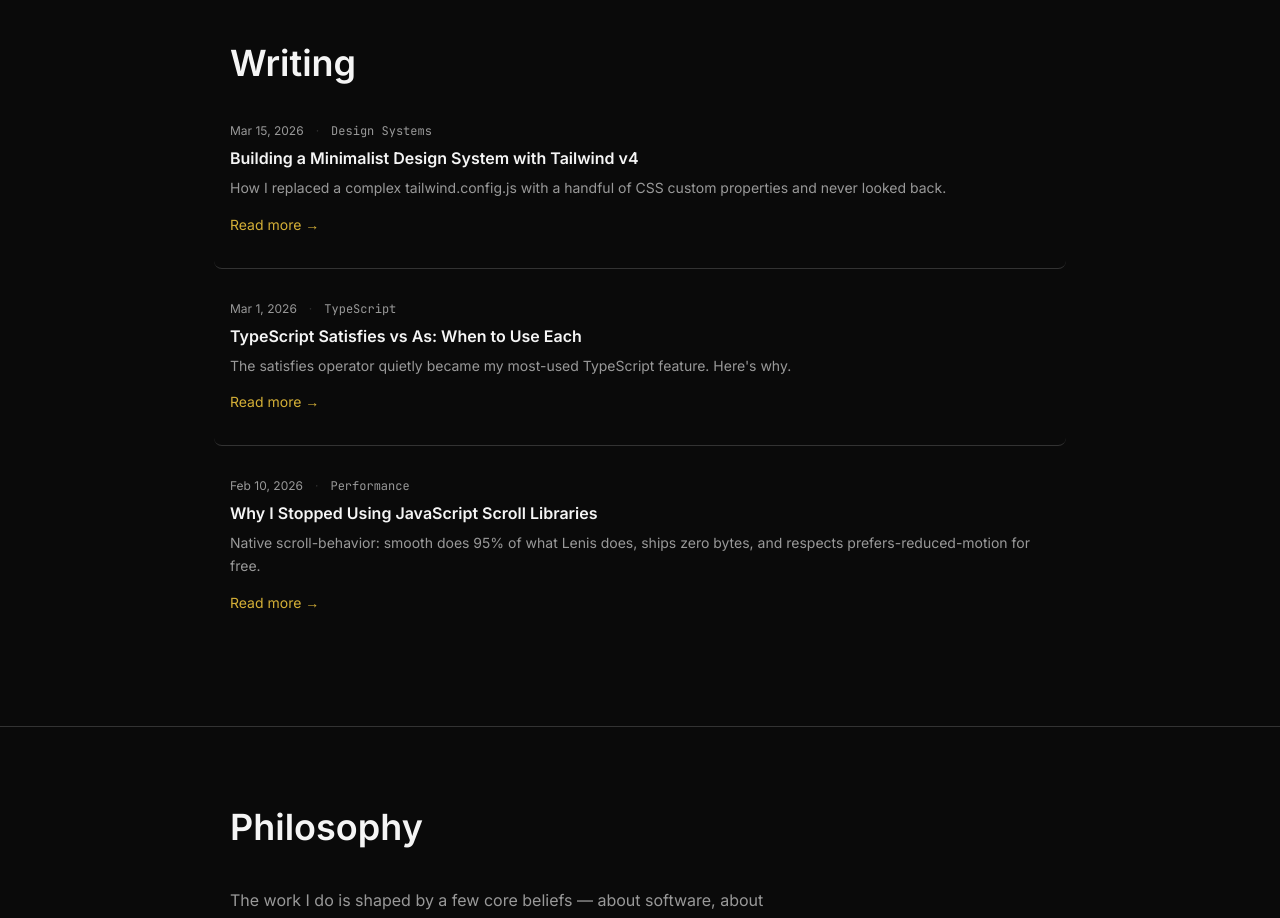
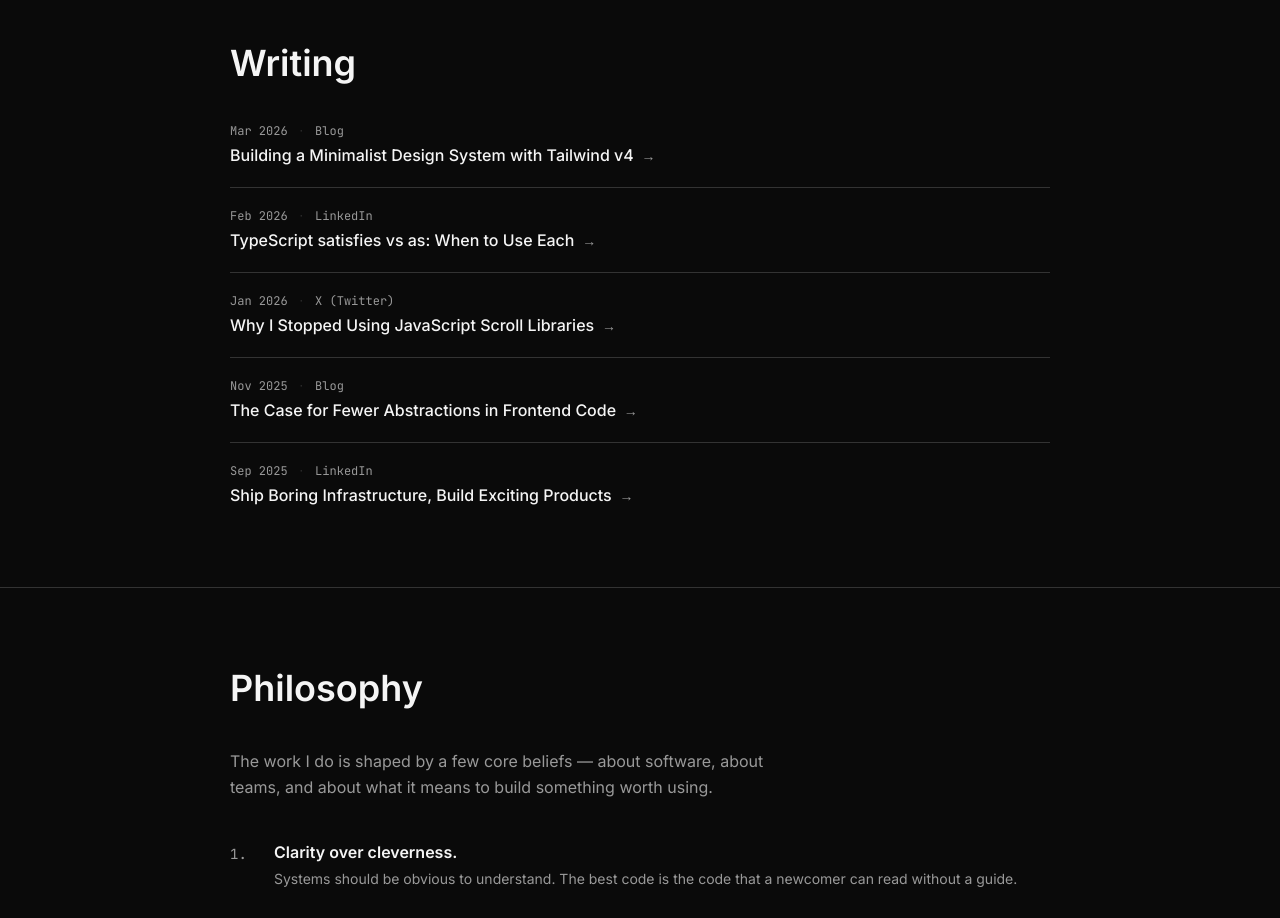
Before and after one commit to oscarmenendezgarcia/portfolio, a Next.js app: page / in a window 1280 px wide. Shown: the part 1220-2138 px from the top of the page. Built offline with nearby package versions, Linux system fonts and the light colour scheme; no server answers.

Commit message:
[dev] T-Writing: implement Writing section with platform list layout

```diff
--- a/components/sections/Writing.tsx
+++ b/components/sections/Writing.tsx
@@ -1,43 +1,67 @@
-// Server Component — placeholder stub. Content populated in the Writing feature task.
+// Server Component — Writing section.
+// Lists articles and posts published on external platforms (LinkedIn, X, Blog),
+// ordered by date descending. Layout: simple list, no thumbnails.
+
+type Platform = "LinkedIn" | "X" | "Blog";
 
 type Article = {
   title: string;
-  date: string; // ISO 8601
+  /** ISO 8601 date — used for sorting and the <time> datetime attribute. */
+  date: string;
   dateDisplay: string;
-  category: string;
-  excerpt: string;
+  platform: Platform;
   href: string;
 };
 
-const PLACEHOLDER_ARTICLES: Article[] = [
+// Articles ordered newest-first. Add new entries at the top.
+const ARTICLES: Article[] = [
   {
     title: "Building a Minimalist Design System with Tailwind v4",
     date: "2026-03-15",
-    dateDisplay: "Mar 15, 2026",
-    category: "Design Systems",
-    excerpt:
-      "How I replaced a complex tailwind.config.js with a handful of CSS custom properties and never looked back.",
-    href: "#",
+    dateDisplay: "Mar 2026",
+    platform: "Blog",
+    href: "https://oscar.dev/posts/tailwind-v4-design-system",
   },
   {
-    title: "TypeScript Satisfies vs As: When to Use Each",
-    date: "2026-03-01",
-    dateDisplay: "Mar 1, 2026",
-    category: "TypeScript",
-    excerpt:
-      "The satisfies operator quietly became my most-used TypeScript feature. Here's why.",
-    href: "#",
+    title: "TypeScript satisfies vs as: When to Use Each",
+    date: "2026-02-28",
+    dateDisplay: "Feb 2026",
+    platform: "LinkedIn",
+    href: "https://linkedin.com/in/oscarmenendezgarcia/",
   },
   {
     title: "Why I Stopped Using JavaScript Scroll Libraries",
-    date: "2026-02-10",
-    dateDisplay: "Feb 10, 2026",
-    category: "Performance",
-    excerpt:
-      "Native scroll-behavior: smooth does 95% of what Lenis does, ships zero bytes, and respects prefers-reduced-motion for free.",
-    href: "#",
+    date: "2026-01-20",
+    dateDisplay: "Jan 2026",
+    platform: "X",
+    href: "https://x.com/oscarmenendez",
+  },
+  {
+    title: "The Case for Fewer Abstractions in Frontend Code",
+    date: "2025-11-05",
+    dateDisplay: "Nov 2025",
+    platform: "Blog",
+    href: "https://oscar.dev/posts/fewer-abstractions",
+  },
+  {
+    title: "Ship Boring Infrastructure, Build Exciting Products",
+    date: "2025-09-18",
+    dateDisplay: "Sep 2025",
+    platform: "LinkedIn",
+    href: "https://linkedin.com/in/oscarmenendezgarcia/",
   },
 ];
+
+/** Sorted newest-first as a defensive measure (source of truth is the array above). */
+const sortedArticles = [...ARTICLES].sort(
+  (a, b) => new Date(b.date).getTime() - new Date(a.date).getTime()
+);
+
+const PLATFORM_LABEL: Record<Platform, string> = {
+  LinkedIn: "LinkedIn",
+  X: "X (Twitter)",
+  Blog: "Blog",
+};
 
 export default function Writing() {
   return (
@@ -54,44 +78,39 @@ export default function Writing() {
           Writing
         </h2>
 
-        <div className="flex flex-col gap-8">
-          {PLACEHOLDER_ARTICLES.map((article) => (
-            <article
-              key={article.title}
-              className="border-b border-border pb-8 last:border-0 hover:bg-surface-elevated -mx-4 px-4 rounded-[var(--radius-md)] transition-colors"
-            >
-              <div className="flex items-center gap-3 mb-2">
+        <ol className="flex flex-col divide-y divide-border" role="list">
+          {sortedArticles.map((article) => (
+            <li key={`${article.date}-${article.title}`} className="py-5 first:pt-0 last:pb-0">
+              <div className="flex items-baseline gap-3 mb-1">
                 <time
                   dateTime={article.date}
-                  className="text-xs text-text-secondary"
+                  className="text-xs font-mono text-text-secondary tabular-nums shrink-0"
                 >
                   {article.dateDisplay}
                 </time>
-                <span className="text-xs text-border" aria-hidden="true">
-                  ·
-                </span>
-                <span className="text-xs text-text-secondary font-mono">
-                  {article.category}
+                <span className="text-xs text-border" aria-hidden="true">·</span>
+                <span className="text-xs font-mono text-text-secondary">
+                  {PLATFORM_LABEL[article.platform]}
                 </span>
               </div>
 
-              <h3 className="text-base font-semibold text-text-primary mb-2 leading-snug">
-                {article.title}
-              </h3>
-
-              <p className="text-sm text-text-secondary leading-relaxed mb-3">
-                {article.excerpt}
-              </p>
-
               <a
                 href={article.href}
-                className="text-sm text-accent hover:text-accent-hover transition-colors"
+                target="_blank"
+                rel="noopener noreferrer"
+                className="group inline-flex items-baseline gap-1 text-base font-medium text-text-primary hover:text-accent transition-colors"
               >
-                Read more &rarr;
+                <span>{article.title}</span>
+                <span
+                  className="text-text-secondary group-hover:text-accent transition-colors text-sm"
+                  aria-hidden="true"
+                >
+                  &nbsp;&rarr;
+                </span>
               </a>
-            </article>
+            </li>
           ))}
-        </div>
+        </ol>
       </div>
     </section>
   );
```
